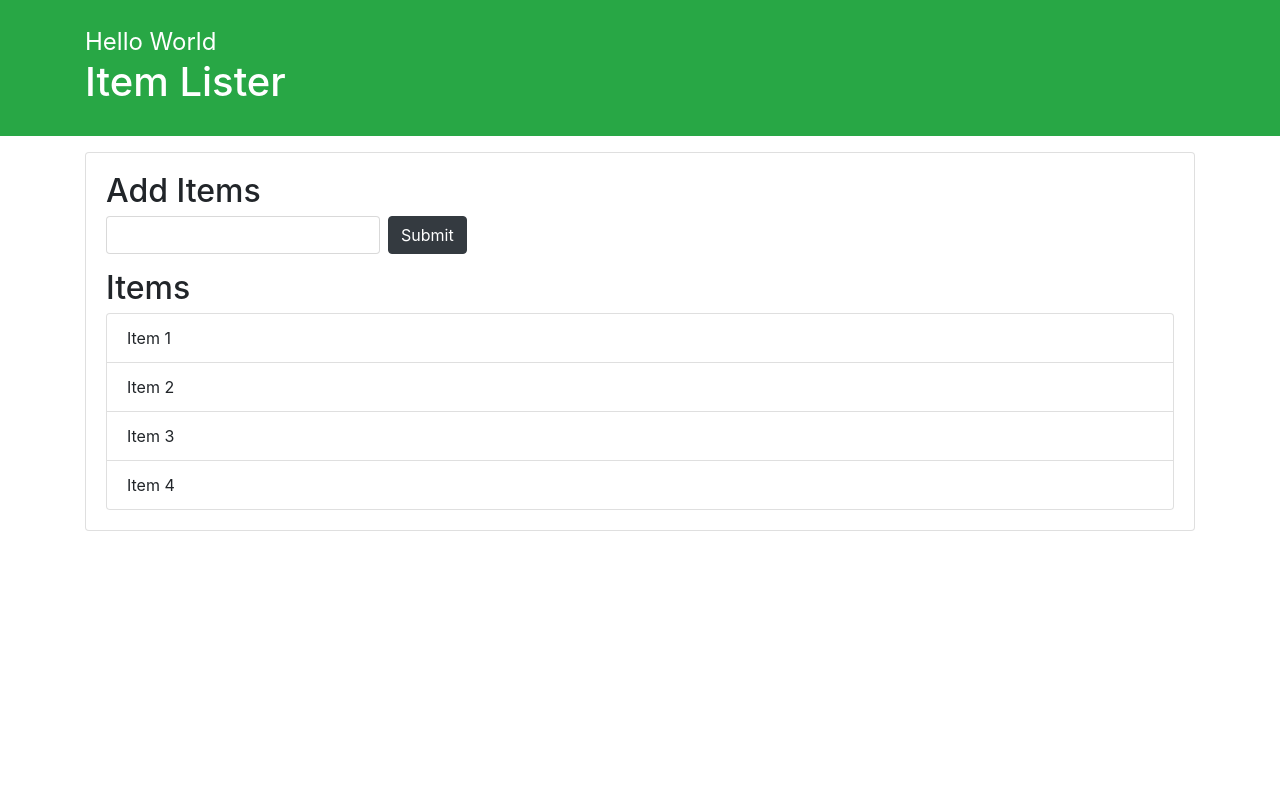
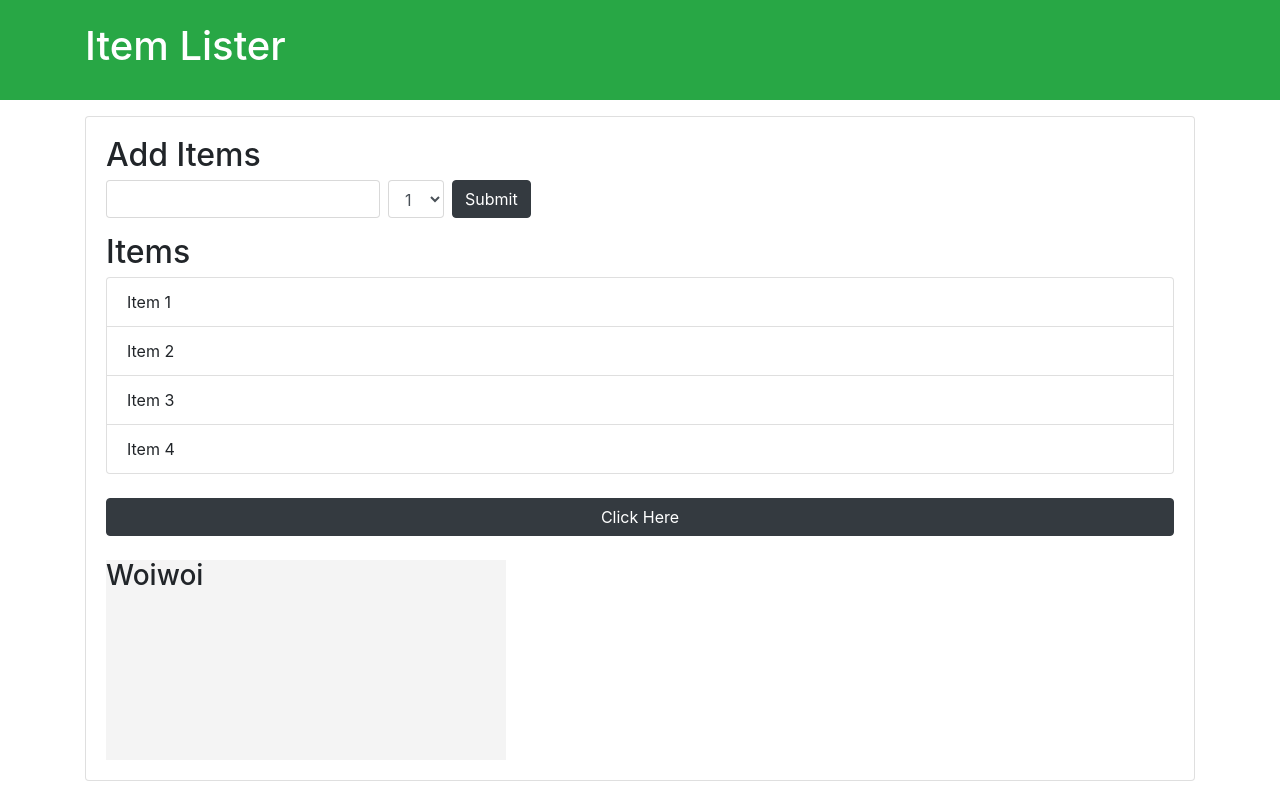
Before and after one commit to mahdipratama/JavaScript-beginner-note, a plain HTML site: page dom-crash-course.html in a window 1280 px wide. Drawn offline with nearby package versions, Linux system fonts and the light colour scheme.

Commit message:
JavaScript DOM crash course part 3

```diff
--- a/dom.html
+++ b/dom-crash-course.html
@@ -25,6 +25,11 @@
         <h2 class="title">Add Items</h2>
         <form class="form-inline mb-3">
           <input type="text" class="form-control mr-2" />
+          <select class="form-control mr-2">
+            <option value="1">1</option>
+            <option value="2">2</option>
+            <option value="3">3</option>
+          </select>
           <input type="submit" class="btn btn-dark" value="Submit" />
         </form>
         <h2 class="title">Items</h2>
@@ -34,7 +39,16 @@
           <li class="list-group-item">Item 3</li>
           <li class="list-group-item">Item 4</li>
         </ul>
-        <section></section>
+        <div id="output"></div>
+        <br />
+        <button class="btn btn-dark btn-block" id="button">Click Here</button>
+        <br />
+        <div
+          id="box"
+          style="width: 400px; height: 200px; background-color: #f4f4f4"
+        >
+          <h3>Woiwoi</h3>
+        </div>
       </div>
     </div>
 
--- a/dom.js
+++ b/dom.js
@@ -106,6 +106,11 @@
 
 
 
+//---------------------------PART 2----------------------
+
+
+
+
 // TRAVERSING THE DOM //
 
 let itemList = document.querySelector('#items');
@@ -168,29 +173,117 @@ let itemList = document.querySelector('#items');
 
 // Create Element //
 
-// create a div //
-let newDiv = document.createElement('div');
+// // create a div //
+// let newDiv = document.createElement('div');
 
-// Add class //
-newDiv.className = 'hello'
+// // Add class //
+// newDiv.className = 'hello'
 
-// Add id //
-newDiv.id = 'hello1'
+// // Add id //
+// newDiv.id = 'hello1'
 
-// Add attr
-newDiv.setAttribute('title', 'Hello Div');
+// // Add attr
+// newDiv.setAttribute('title', 'Hello Div');
 
-// Create text node //
-let newDivText = document.createTextNode('Hello World');
+// // Create text node //
+// let newDivText = document.createTextNode('Hello World');
 
-// Add text to div //
-newDiv.appendChild(newDivText);
+// // Add text to div //
+// newDiv.appendChild(newDivText);
 
-let container = document.querySelector('header .container')
-let h1 = document.querySelector('header h1')
+// let container = document.querySelector('header .container')
+// let h1 = document.querySelector('header h1')
 
-console.log(newDiv);
+// console.log(newDiv);
 
-newDiv.style.fontSize = '1.5em';
+// newDiv.style.fontSize = '1.5em';
 
-container.insertBefore(newDiv, h1);
+// container.insertBefore(newDiv, h1);
+
+
+
+//---------------------------PART 3----------------------
+
+// EVENTS //
+
+// let button = document.getElementById('button').addEventListener('click', buttonClick)
+
+// function buttonClick(e) {
+//   //console.log('Button Clicked');
+//   // document.getElementById('header-title').textContent = 'Items Entered';
+//   // document.querySelector('#main').style.backgroundColor = '#f4f4f4'
+//   // console.log(e);
+
+//   // console.log(e.target);
+//   // console.log(e.target.id);
+//   // console.log(e.target.className);
+//   // console.log(e.target.classList);
+//   // let output = document.getElementById('output');
+//   // output.innerHTML = `<h3> ${e.target.id} </h3>`
+
+//   // console.log(e.type);
+//   // console.log(e.clientX);
+//   // console.log(e.clientY);
+
+//   // console.log(e.offsetX);
+//   // console.log(e.offsetY);
+
+//   //   console.log(e.altKey);
+//   //   console.log(e.shiftKey);
+//   //   console.log(e.ctrlKey);
+// }
+
+let button = document.getElementById('button');
+let box = document.getElementById('box');
+
+// button.addEventListener('click', runEvent);
+// button.addEventListener('dblclick', runEvent);
+// button.addEventListener('mouseup', runEvent);
+// button.addEventListener('mousedown', runEvent);
+
+// box.addEventListener('mouseenter', runEvent)
+// box.addEventListener('mouseleave', runEvent)
+
+// box.addEventListener('mouseover', runEvent)
+// box.addEventListener('mouseout', runEvent)
+
+// box.addEventListener('mousemove', runEvent)
+
+let itemInput = document.querySelector('input[type="text"]');
+let form = document.querySelector('form');
+let select = document.querySelector('select');
+
+// itemInput.addEventListener('keydown', runEvent)
+// itemInput.addEventListener('keyup', runEvent)
+// itemInput.addEventListener('keypress', runEvent)
+
+// itemInput.addEventListener('focus', runEvent)
+// itemInput.addEventListener('blur', runEvent)
+
+// itemInput.addEventListener('cut', runEvent)
+// itemInput.addEventListener('paste', runEvent)
+
+// itemInput.addEventListener('input', runEvent)
+
+// select.addEventListener('change', runEvent)
+// select.addEventListener('input', runEvent)
+
+form.addEventListener('submit', runEvent);
+
+
+function runEvent(e) {
+  e.preventDefault();
+  console.log(`EVENT TYPE: ${e.type}`);
+
+
+  // console.log(e.target.value);
+
+
+  // console.log(e.target.value);
+  // document.getElementById('output').innerHTML = `<h3>${e.target.value}</h3>`
+
+  // output.innerHTML = `<h3>MouseX: ${e.offsetX} </h3> <h3>MouseY: ${e.offsetY} </h3>`
+
+  // box.style.backgroundColor = "rgb("+e.offsetX+", "+e.offsetY+", 40)"
+  // document.body.style.backgroundColor = "rgb("+e.offsetX+", "+e.offsetY+", 40)"
+}
```
